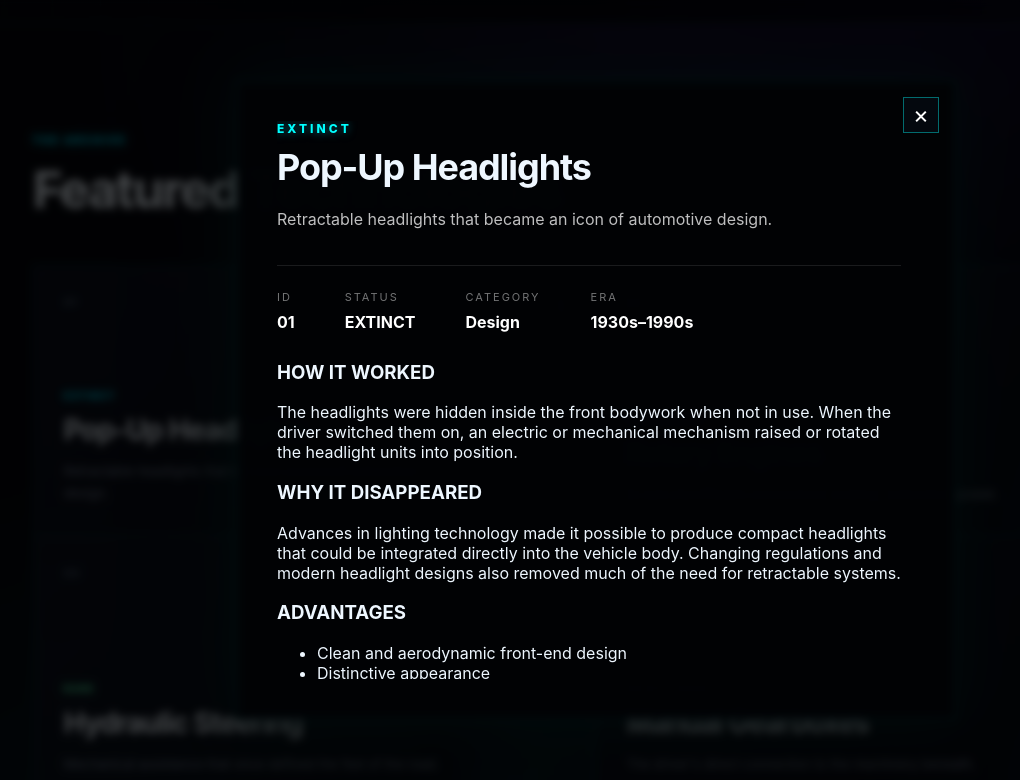
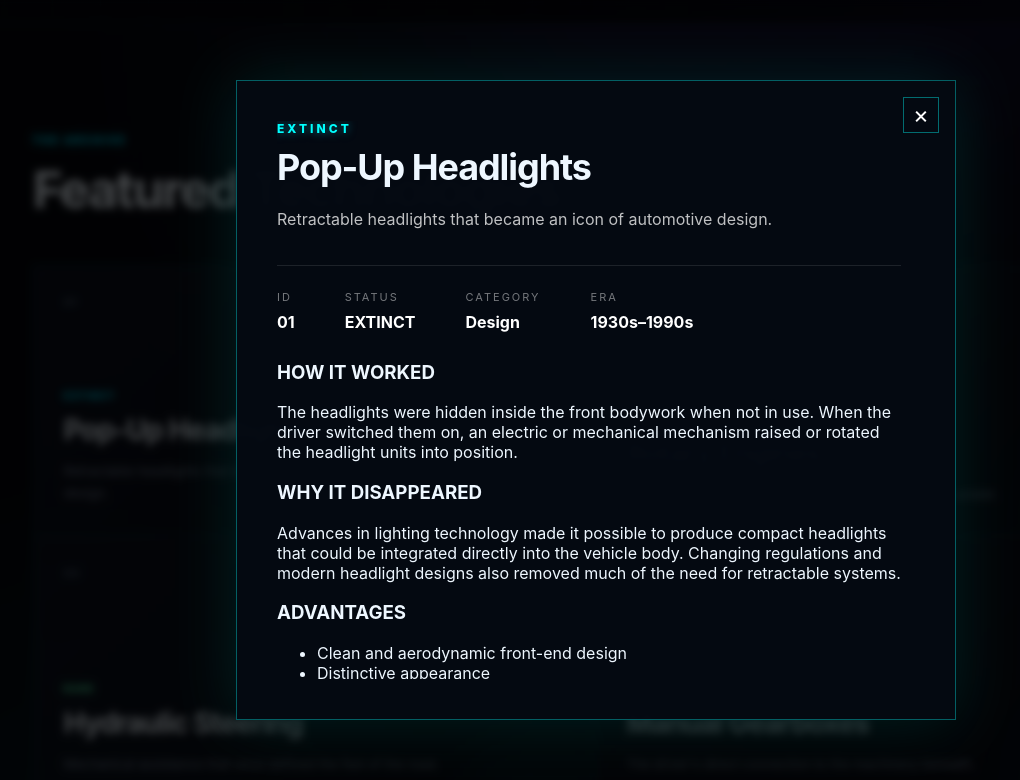
Before and after one commit to enam78-arch/automotive-graveyard, a React app in the folder frontend/: page / in a window 1280 px wide. Both pictures are taken after a click on the element 359 px from the left and 1147 px from the top of the page. Shown: the part 746-1526 px from the top of the page, without its empty margins (44-1064 px from the left). Built offline with nearby package versions, Linux system fonts and the light colour scheme; the HTML template or start-up script is replaced by a standard one.

Commit message:
fix: close technology details by clicking outside

```diff
--- a/frontend/src/App.css
+++ b/frontend/src/App.css
@@ -725,30 +725,18 @@
     0 0 60px rgba(0, 255, 255, 0.12),
     0 20px 80px rgba(0, 0, 0, 0.6);
 }
+/* Clickable modal background overlay */
 
+.technology-detail-overlay {
+  position: fixed;
+  inset: 0;
+  z-index: 999;
+  background: rgba(0, 0, 0, 0.72);
+  backdrop-filter: blur(4px);
+}
 /* Dark overlay behind the panel */
 
-.technology-detail::before {
-  content: "";
 
-  position: fixed;
-
-  top: 50%;
-  left: 50%;
-
-  width: 100vw;
-  height: 100vh;
-
-  transform: translate(-50%, -50%);
-
-  z-index: -1;
-
-  background: rgba(0, 0, 0, 0.72);
-
-  backdrop-filter: blur(4px);
-
-  pointer-events: none;
-}
 
 /* Scrollable detail area */
 
--- a/frontend/src/App.jsx
+++ b/frontend/src/App.jsx
@@ -98,8 +98,15 @@ function App() {
             ))}
           </div>
 
-          {selectedTechnology && (
-            <div className="technology-detail">
+         {selectedTechnology && (
+  <div
+    className="technology-detail-overlay"
+    onClick={() => setSelectedTechnology(null)}
+  >
+    <div
+      className="technology-detail"
+      onClick={(event) => event.stopPropagation()}
+    >
               <button
                 className="detail-close"
                 onClick={() => setSelectedTechnology(null)}
@@ -199,8 +206,9 @@ function App() {
                   <p>{selectedTechnology.legacy}</p>
                 </div>
               )}
+                        </div>
             </div>
-            </div>
+          </div>
           )}
         </section>
       </main>
```
